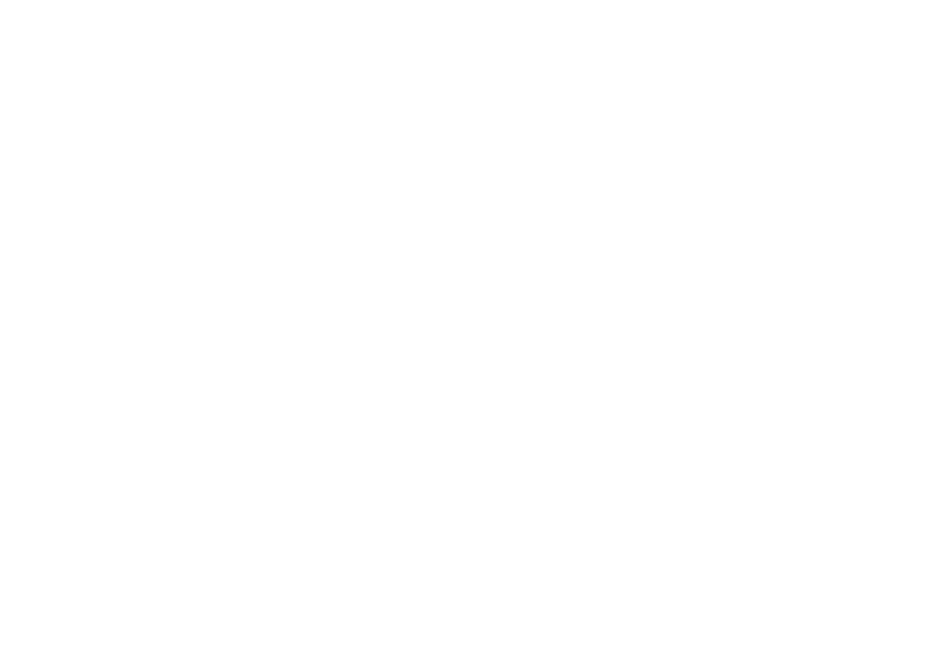
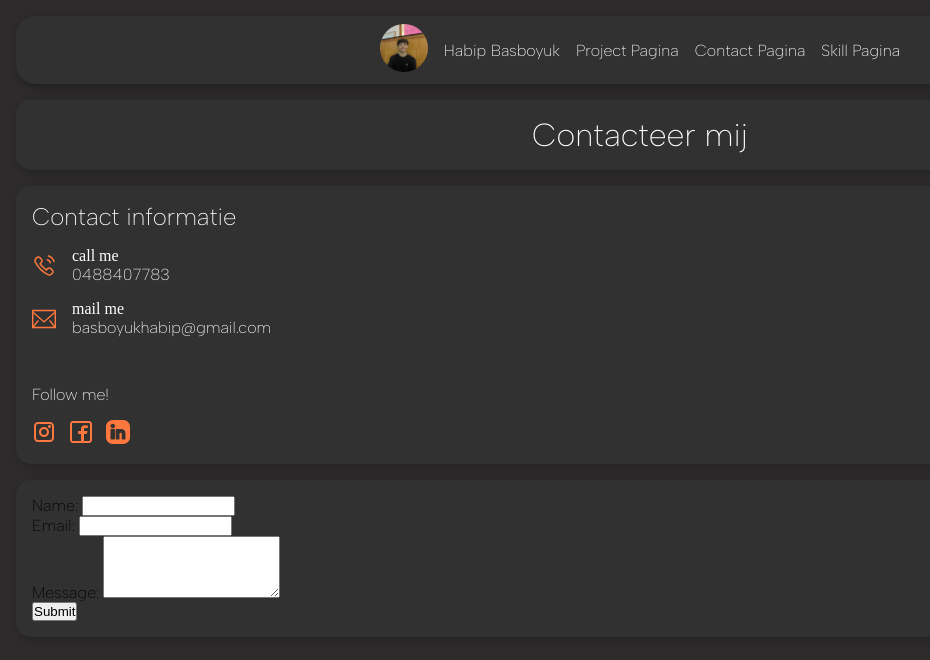
Before and after one commit to Habipbasboyuk/Portfolio, a plain HTML site: page contact.html in a window 1280 px wide. Shown: the whole page, without its empty margins (0-930 px from the left). Drawn offline with Linux system fonts and the light colour scheme; a web font is replaced by a local one.

Commit message:
added form and beginning of contact page

```diff
--- a/contact.html
+++ b/contact.html
@@ -0,0 +1,102 @@
+<!DOCTYPE html>
+<html lang="en">
+
+<head>
+    <meta charset="UTF-8">
+    <meta name="viewport" content="width=device-width, initial-scale=1.0">
+    <title>Habip Basboyuk</title>
+    <link rel="stylesheet" href="scripts/css/main.css">
+    <!-- ALBERT SANS -->
+    <link rel="preconnect" href="https://fonts.googleapis.com">
+    <link rel="preconnect" href="https://fonts.gstatic.com" crossorigin>
+    <link
+        href="https://fonts.googleapis.com/css2?family=ABeeZee:ital@0;1&family=Albert+Sans:ital,wght@0,100..900;1,100..900&family=Open+Sans:ital,wght@0,300..800;1,300..800&display=swap"
+        rel="stylesheet">
+    <!-- PLAYFAIR -->
+    <link rel="preconnect" href="https://fonts.googleapis.com">
+    <link rel="preconnect" href="https://fonts.gstatic.com" crossorigin>
+    <link
+        href="https://fonts.googleapis.com/css2?family=ABeeZee:ital@0;1&family=Albert+Sans:ital,wght@0,100..900;1,100..900&family=Open+Sans:ital,wght@0,300..800;1,300..800&family=Playfair:ital,opsz,wght@0,5..1200,300..900;1,5..1200,300..900&display=swap"
+        rel="stylesheet">
+</head>
+
+<body>
+    <header>
+
+        <nav class="navbar">
+            <ul class="navbar__list">
+                <li class="navbar__list-item"><img src="./media/images/habip.jpeg" alt="Habip Basboyuk"></li>
+                <li class="navbar__list-item"><a class="navbar__link" href="index.html">Habip Basboyuk</a></li>
+                <li class="navbar__list-item"><a class="navbar__link" href="project.html">Project Pagina</a></li>
+                <li class="navbar__list-item"><a class="navbar__link" href="contact.html">Contact Pagina</a></li>
+                <li class="navbar__list-item"><a class="navbar__link" href="skills.html">Skill Pagina</a></li>
+            </ul>
+        </nav>
+
+    </header>
+
+
+    <main>
+
+        <section class="container">
+            <article class="container__article header">
+                <h1 class="article__title article__title--big article__title--centered">Contacteer mij</h1>
+            </article>
+
+            <article class="container__article">
+                <h2 class="article__title">Contact informatie</h2>
+
+                <div class="contact__info">
+                    <img class="contact__icon" src="./media/icons/telephone-signal-svgrepo-com.svg" alt="telephone">
+                    <div>
+                        <p>call me</p> <a href="tel:0488407783">0488407783</a>
+                    </div>
+                </div>
+
+                <div class="contact__info">
+                    <img class="contact__icon" src="./media/icons/email-svgrepo-com.svg" alt="email">
+                    <div>
+                        <p>mail me</p> <a href="mailto:basboyukhabip@gmail.com">basboyukhabip@gmail.com</a>
+                    </div>
+                </div>
+
+                <div class="socials-container">
+                    <h2 class="socials-container__header">Follow me!</h2>
+                    <div class="socials-container__icons">
+                        <a class="socials-container__link" href=""><img class="contact__icon"
+                                src="media/icons/instagram-svgrepo-com.svg" alt="instagram"></a>
+                        <a class="socials-container__link" href=""><img class="contact__icon"
+                                src="media/icons/facebook-svgrepo-com.svg" alt="facebook"></a>
+                        <a class="socials-container__link" href=""><img class="contact__icon"
+                                src="media/icons/linkedin-linked-in-svgrepo-com.svg" alt="linkedin"></a>
+                    </div>
+                </div>
+            </article>
+
+            <article class="container__article">
+                <form action="">
+                    <div class="form-group">
+                        <label for="name">Name:</label>
+                        <input type="text" id="name" name="name" required>
+                    </div>
+                    <div class="form-group">
+                        <label for="email">Email:</label>
+                        <input type="email" id="email" name="email" required>
+                    </div>
+                    <div class="form-group">
+                        <label for="message">Message:</label>
+                        <textarea id="message" name="message" rows="4" required></textarea>
+                    </div>
+                    <div class="form-group">
+                        <button type="submit">Submit</button>
+                    </div>
+                </form>
+            </article>
+        </section>
+
+    </main>
+
+    <script src="scripts/js/index.js"></script>
+</body>
+
+</html>
--- /dev/null
+++ b/scripts/css/contact.css
@@ -0,0 +1,23 @@
+.contact__icon {
+    width: 1.5rem;
+    height: 1.5rem;
+}
+
+.contact__info {
+    display: flex;
+    gap: 1rem;
+    margin: 1rem 0rem;
+    align-items: center;
+}
+
+.socials-container__icons {
+    display: flex;
+    gap: 0.8rem;
+}
+
+.socials-container__header {
+
+    font-size: 1rem;
+    margin: 1rem 0rem;
+    margin-top: 3rem;
+}
--- a/scripts/css/main.css
+++ b/scripts/css/main.css
@@ -1,6 +1,8 @@
 @import url('navbar.css');
 @import url('article.css');
 @import url('cards.css');
+@import url('contact.css');
+@import url('form.css');
 :root {
     --bg-color: #2D2B2B;
     --fg-color: #323131;
@@ -29,7 +31,7 @@
     box-sizing: border-box;
 }
 
-a, h1, h2 {
+a, h1, h2, label, input {
     font-family: var(--title-font);
     font-weight: 200;
 }
```
Also changed, not shown: media/icons/email-svgrepo-com.svg (added), media/icons/facebook-svgrepo-com.svg (added), media/icons/instagram-svgrepo-com.svg (added), media/icons/linkedin-linked-in-svgrepo-com.svg (added), media/icons/telephone-signal-svgrepo-com.svg (added), scripts/css/form.css (added).
